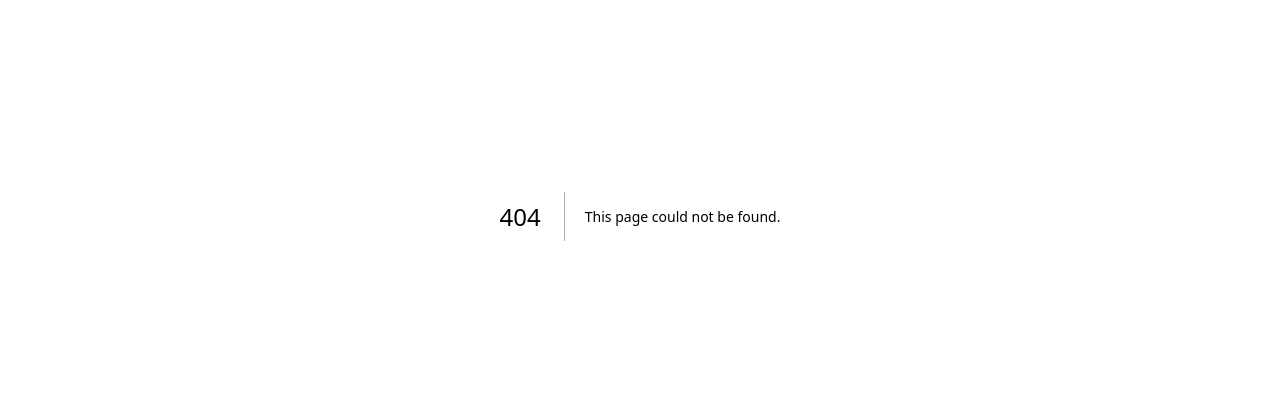
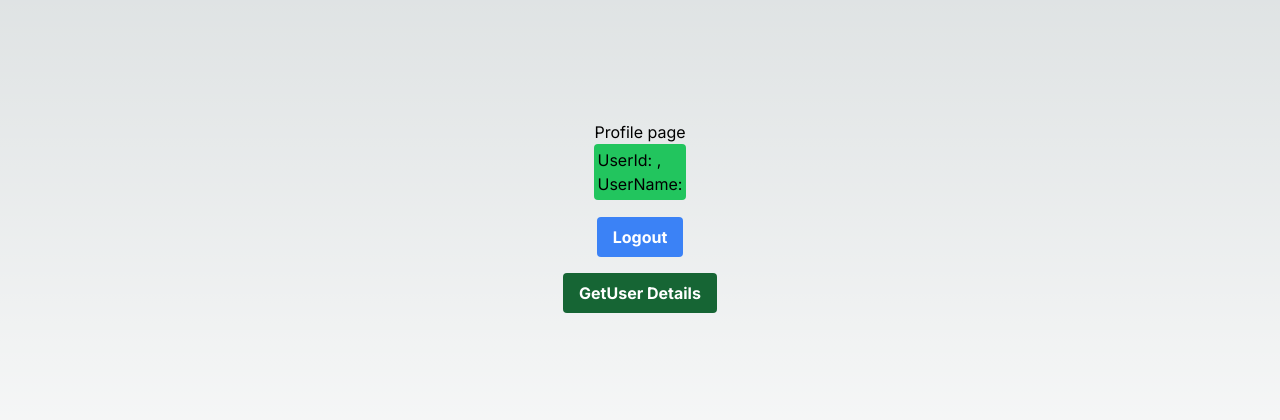
Before and after one commit to MauryaTejash/Authentication-Using-Next.js, a Next.js app: page /profile in a window 1280 px wide. Before the commit this address had no page. Shown: the part 184-604 px from the top of the page. Built offline with nearby package versions, Linux system fonts and the light colour scheme.

Commit message:
profile page

```diff
--- /dev/null
+++ b/src/app/profile/page.tsx
@@ -0,0 +1,57 @@
+'use client'
+import axios from "axios";
+import Link from "next/link";
+import { useRouter } from "next/navigation";
+import React, { useState } from "react";
+import toast from "react-hot-toast";
+
+export default function profile(){
+
+    const route = useRouter()
+    const [data, setData] = useState("")
+    const [seconddata, setSecondData] = useState("")
+
+    //getting user details using axios
+    const getUserDetail = async()=>{
+        try {
+            const res = await axios.post('/api/users/me')
+            console.log(res.data.data._id);
+            setData(res.data.data._id)
+            setSecondData(res.data.data.username)
+        } catch (error:any) {
+            console.log(error.message);
+            toast.error(error.message)
+        }
+
+    }
+
+    const logout = async()=>{
+        try {
+            await axios.get('/api/users/logout')
+            toast.success("logout successfully ")
+            route.push("/login")
+        } catch (error:any) {
+            console.log(error.message);
+            toast.error(error.message)
+        }
+    }
+    return(
+        <div className="flex flex-col items-center justify-center min-h-screen py-2">
+        {/* <h1>Profile</h1> */}
+        <hr />
+        <p>Profile page</p>
+        <h2 className="p-1 rounded bg-green-500">{data === 'nothing' ? "Nothing" : <Link href={`/profile/${data}${seconddata}`}>UserId: {data},<br></br>UserName: {seconddata}
+        </Link>}</h2>
+    <hr />
+    <button
+    onClick={logout}
+    className="bg-blue-500 mt-4 hover:bg-blue-700 text-white font-bold py-2 px-4 rounded"
+    >Logout</button>
+
+    <button
+    onClick={getUserDetail}
+    className="bg-green-800 mt-4 hover:bg-blue-700 text-white font-bold py-2 px-4 rounded"
+    >GetUser Details</button>
+    </div>
+    )
+}
```
